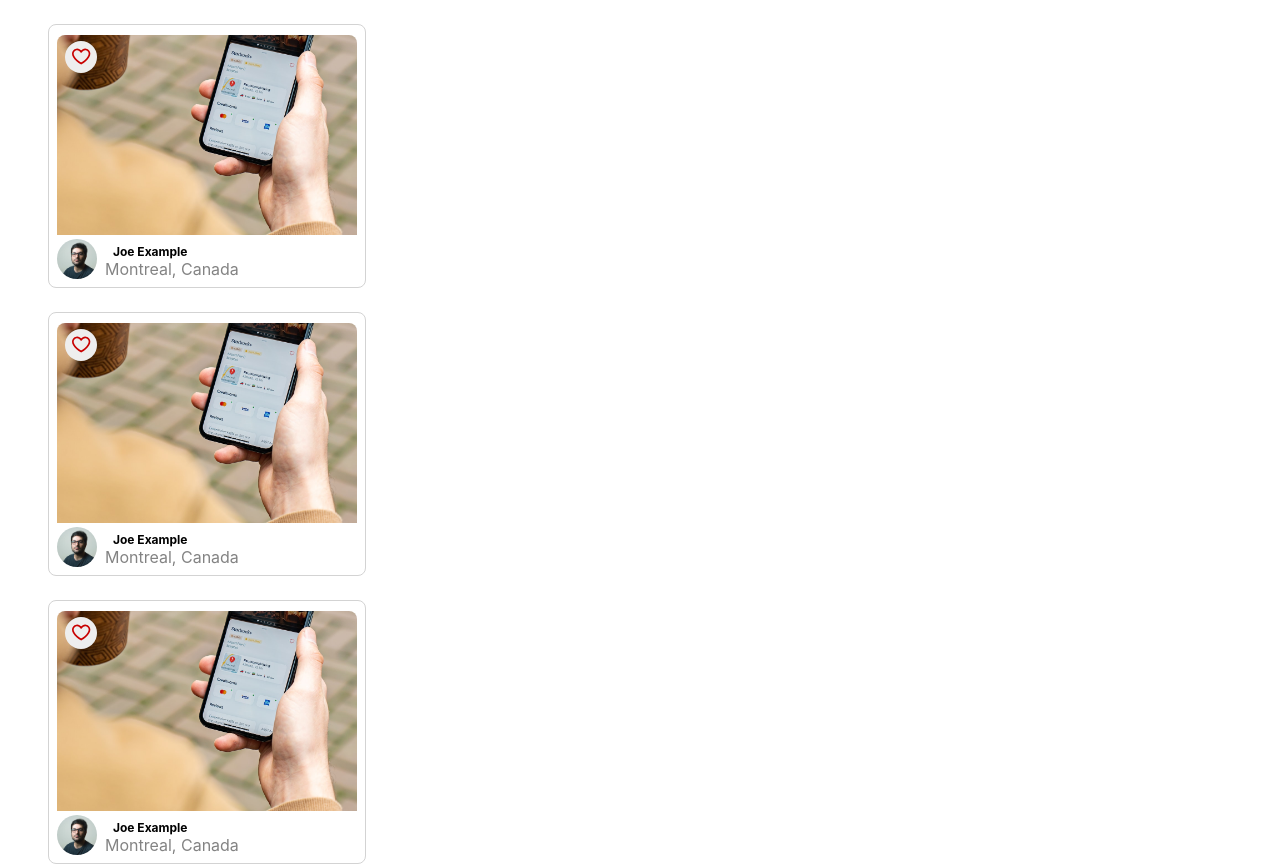
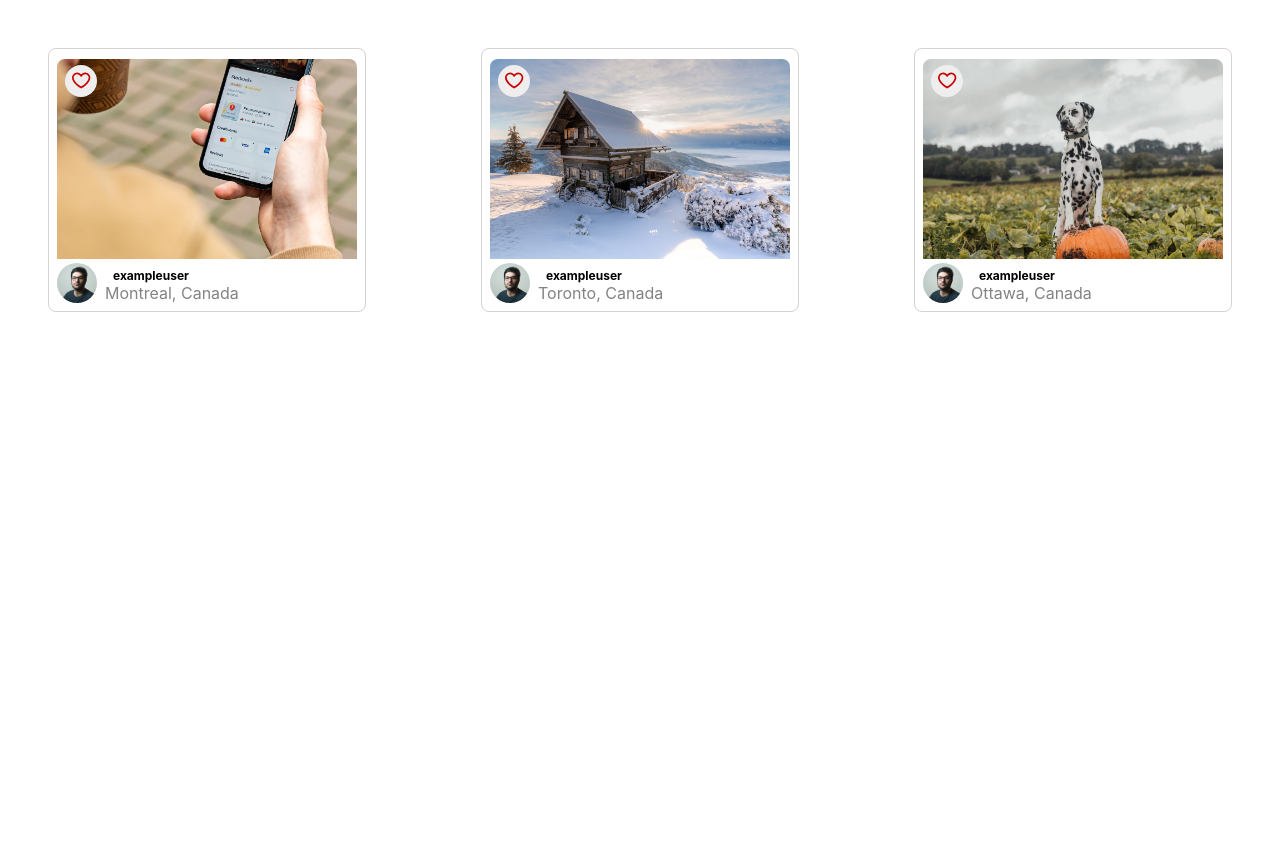
Before and after one commit to Jaidenpearson/photoLabs, a React (Create React App) app in the folder frontend/: page / in a window 1280 px wide. Shown: the top 866 px of the page. After the commit the page ends 800 px from the top, so only its background shows below. Built offline with nearby package versions, Linux system fonts and the light colour scheme; the HTML template or start-up script is replaced by a standard one.

Commit message:
photolistItem now renders from the PhotoList component

```diff
--- a/frontend/src/App.jsx
+++ b/frontend/src/App.jsx
@@ -1,29 +1,13 @@
 import React from 'react';
-import PhotoListItem from './components/PhotoListItem';
+import PhotoList from 'components/PhotoList';
 import './App.scss';
 
 // Note: Rendering a single component to build components in isolation
 const App = () => {
 
-  const sampleDataForPhotoListItem = {
-    id: "1",
-    location: {
-      city: "Montreal",
-      country: "Canada",
-    },
-    imageSource: `${process.env.PUBLIC_URL}/Image-1-Regular.jpeg`,
-    username: "Joe Example",
-    profile: `${process.env.PUBLIC_URL}/profile-1.jpg`,
-  };
-
-  const photos = new Array(3).fill(sampleDataForPhotoListItem)
-
   return (
     <div className="App">
-      <PhotoListItem sampleDataForPhotoListItem={sampleDataForPhotoListItem}/>
-      {photos.map((info, index) => (
-        <PhotoListItem key={index} sampleDataForPhotoListItem={info}/>
-      ))}
+      <PhotoList />
     </div>
   );
 };
--- a/frontend/src/components/PhotoList.jsx
+++ b/frontend/src/components/PhotoList.jsx
@@ -1,5 +1,5 @@
 import React from "react";
-
+import PhotoListItem from "./PhotoListItem";
 import "../styles/PhotoList.scss";
 
 const sampleDataForPhotoList = [
@@ -59,7 +59,11 @@ const sampleDataForPhotoList = [
 const PhotoList = () => {
   return (
     <ul className="photo-list">
-      {/* Insert React */}
+        {sampleDataForPhotoList.map((info) => (
+          <li key={info.id}>
+            <PhotoListItem photoInfo={info}/>
+          </li>
+      ))}
     </ul>
   );
 };
--- a/frontend/src/components/PhotoListItem.jsx
+++ b/frontend/src/components/PhotoListItem.jsx
@@ -3,18 +3,18 @@ import "../styles/PhotoListItem.scss";
 import PhotoFavButton from "./PhotoFavButton";
 
 
-const PhotoListItem = ({sampleDataForPhotoListItem}) => {
+const PhotoListItem = ({ photoInfo }) => {
 
   return (
     <>
     <div className="photo-list__item">
-      <PhotoFavButton onClick={() => console.log("clicked")}/>
-      <img className="photo-list__image" src={sampleDataForPhotoListItem.imageSource} alt="" />
+      <PhotoFavButton />
+      <img className="photo-list__image" src={photoInfo.urls.regular} alt="" />
         <div className="photo-list__user-details">
-          <img className="photo-list__user-profile" src={sampleDataForPhotoListItem.profile} alt="" />
+          <img className="photo-list__user-profile" src={photoInfo.user.profile} alt="" />
           <div>
-            <div className="photo-list__user-info">{sampleDataForPhotoListItem.username}</div>
-            <div className="photo-list__user-location">{sampleDataForPhotoListItem.location.city}, {sampleDataForPhotoListItem.location.country}</div>
+            <div className="photo-list__user-info">{photoInfo.user.username}</div>
+            <div className="photo-list__user-location">{photoInfo.location.city}, {photoInfo.location.country}</div>
           </div>
         </div>
       </div>
```
